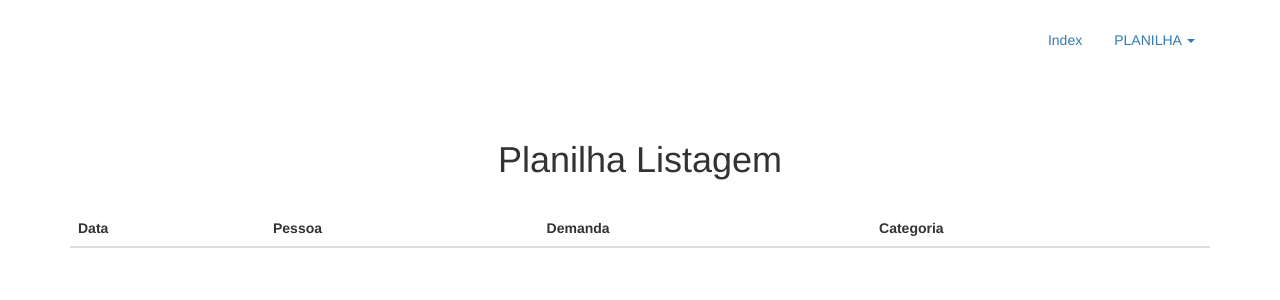
After one commit to RicardoTurco/importing_sheet, a Django app: page /importing/listagem/ in a window 1280 px wide. The commit adds this page. Shown: the top 300 px of the page. Run offline with Django 3.2, Linux system fonts and the light colour scheme; data that the repository does not hold is empty; some libraries are stand-ins or nearby versions.

Commit message:
Display the items

```diff
--- a/importing/templates/importing/base.html
+++ b/importing/templates/importing/base.html
@@ -23,7 +23,7 @@
                 <span class="caret"></span></a>
                 <ul class="dropdown-menu">
                   <li><a href="{% url 'importar' %}">Importação</a></li>
-                  <li><a href="#">Listagem</a></li>
+                  <li><a href="{% url 'listagem' %}">Listagem</a></li>
                 </ul>
             </li>
 
--- /dev/null
+++ b/importing/templates/importing/listagem.html
@@ -0,0 +1,39 @@
+{% extends "importing/base.html" %}
+{% load static %}
+
+{% block title %}..: PLANILHA - Listagem :..{% endblock %}
+
+{% block main %}
+
+    <div class="container">
+        <br>
+        <h1 align="center">Planilha Listagem</h1>
+        <br>
+
+        <table class="table table-dark">
+            <thead>
+                <tr>
+                    <th>Data</th><th>Pessoa</th><th>Demanda</th><th>Categoria</th>
+                </tr>
+            </thead>
+
+
+            <tbody>
+                {% for listagem in listagens %}
+                <tr>
+                    <td>{{ listagem.data }}</td>
+                    <td>{{ listagem.nome_pessoa }}</td>
+                    <td>{{ listagem.demanda }}</td>
+                    <td>{{ listagem.categoria }}</td>
+                    <td>
+                        <a class="btn btn-info" href="#">View</a>
+                        <a class="btn btn-danger" href="#">Delete</a>
+                    </td>
+                </tr>
+                {% endfor %}
+            </tbody>
+
+        </table>
+    </div>
+
+{% endblock %}
--- a/importing/urls.py
+++ b/importing/urls.py
@@ -1,7 +1,8 @@
 from django.urls import path
-from importing.views import importar
+from importing.views import importar, listagem
 
 
 urlpatterns = [
-    path('importar/', importar, name='importar')
+    path('importar/', importar, name='importar'),
+    path('listagem/', listagem, name='listagem')
 ]
--- a/importing/views.py
+++ b/importing/views.py
@@ -1,4 +1,6 @@
+from django.http import HttpResponse
 from django.shortcuts import render
+from django.template import loader
 
 import xlrd
 from .models import Planilha
@@ -10,7 +12,6 @@ def index(request):
 
 
 def importar(request):
-
     if (request.method == 'POST') and (request.FILES):
         form = UpdateDetailsForm(request.POST, request.FILES)
         if form.is_valid():
@@ -28,5 +29,11 @@ def importar(request):
                     sexo=str(sh.row(rx)[5].value),
                 )
                 i=i+1
+    return render(request, 'importing/importar.html')
 
-    return render(request, 'importing/importar.html')
+
+def listagem(request):
+    listagens = Planilha.objects.all().order_by('data', 'nome_pessoa', 'categoria', 'demanda')
+    context = {'listagens': listagens}
+    template = loader.get_template('importing/listagem.html')
+    return HttpResponse(template.render(context, request))
```
